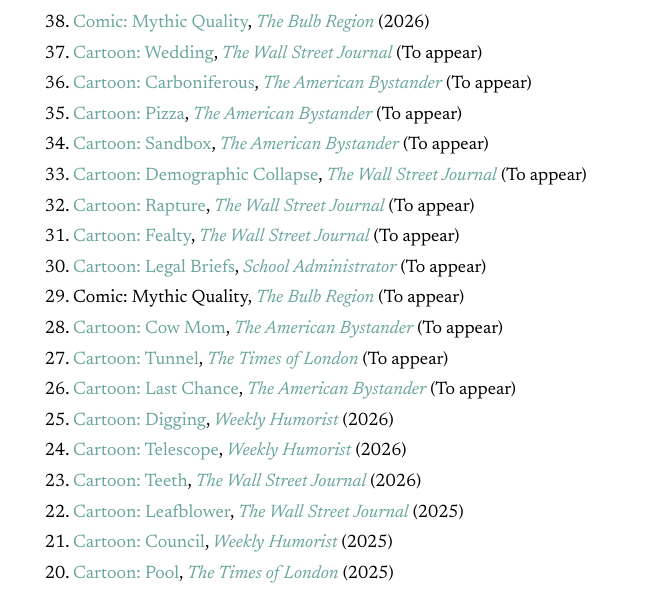
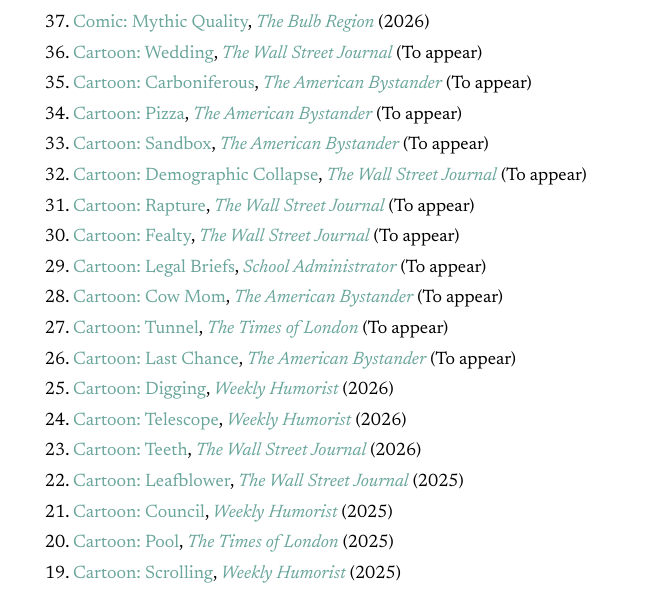
Before and after one commit to arundurvasula/website, a plain HTML site: page humor.html in a window 1280 px wide. Shown: the part 207-798 px from the top of the page, without its empty margins (15-679 px from the left). Drawn offline with Linux system fonts and the light colour scheme.

Commit message:
moved comic

```diff
--- a/humor.html
+++ b/humor.html
@@ -34,7 +34,6 @@
     <li><a href='img/cartoons/WSJ-00320_Rapture.png'>Cartoon: Rapture</a>, <i><a href=''>The Wall Street Journal</a></i> (To appear) </li>
     <li><a href='img/cartoons/WSJ-00314_Fealty.png'>Cartoon: Fealty</a>, <i><a href=''>The Wall Street Journal</a></i> (To appear) </li>
     <li><a href='img/cartoons/SchoolAdministrator-00305_Legal_Briefs.png'>Cartoon: Legal Briefs</a>, <i><a href=''>School Administrator</a></i> (To appear) </li>
-    <li>Comic: Mythic Quality, <i><a href=''>The Bulb Region</a></i> (To appear)</li>
     <li><a href='img/cartoons/AmericanBystander-00275_Cow_Mom.png'>Cartoon: Cow Mom</a>, <i><a href=''>The American Bystander</a></i> (To appear) </li>
     <li><a href='img/cartoons/TimesLuxury-00234_Tunnel.png'>Cartoon: Tunnel</a>, <i><a href=''>The Times of London</a></i> (To appear) </li>
     <li><a href='img/cartoons/AmericanBystander-00212_Last_Chance.png'>Cartoon: Last Chance</a>, <i><a href=''>The American Bystander</a></i> (To appear) </li>
```
